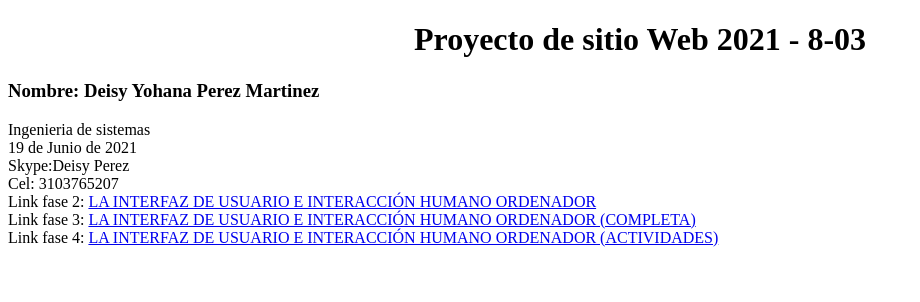
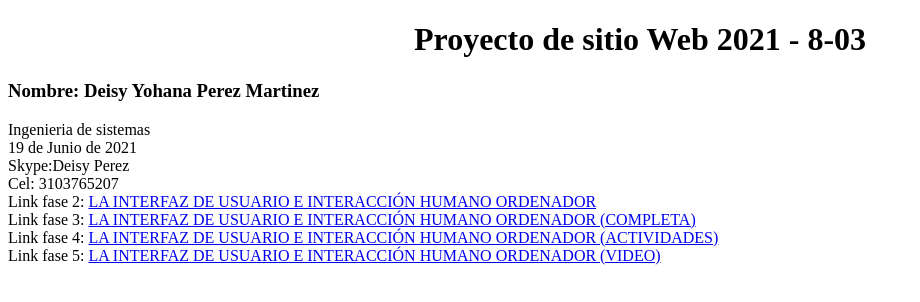
Before and after one commit to DeisyPere/DSW-DeisyPerez, a plain HTML site: page index.html in a window 1280 px wide. Shown: the whole page, without its empty margins (0-920 px from the left). Drawn offline with Linux system fonts and the light colour scheme.

Commit message:
Update index.html

```diff
--- a/index.html
+++ b/index.html
@@ -19,7 +19,9 @@
         Link fase 3: <a href="fase3/index.html">
             LA INTERFAZ DE USUARIO E INTERACCIÓN HUMANO ORDENADOR (COMPLETA)</a><br>
         Link fase 4: <a href="fase4/index.html">
-            LA INTERFAZ DE USUARIO E INTERACCIÓN HUMANO ORDENADOR (ACTIVIDADES)</a>
+            LA INTERFAZ DE USUARIO E INTERACCIÓN HUMANO ORDENADOR (ACTIVIDADES)</a><br>
+        Link fase 5: <a href="fase5/index.html">
+            LA INTERFAZ DE USUARIO E INTERACCIÓN HUMANO ORDENADOR (VIDEO)</a>
         </p>
 </body>
 </html>
```
